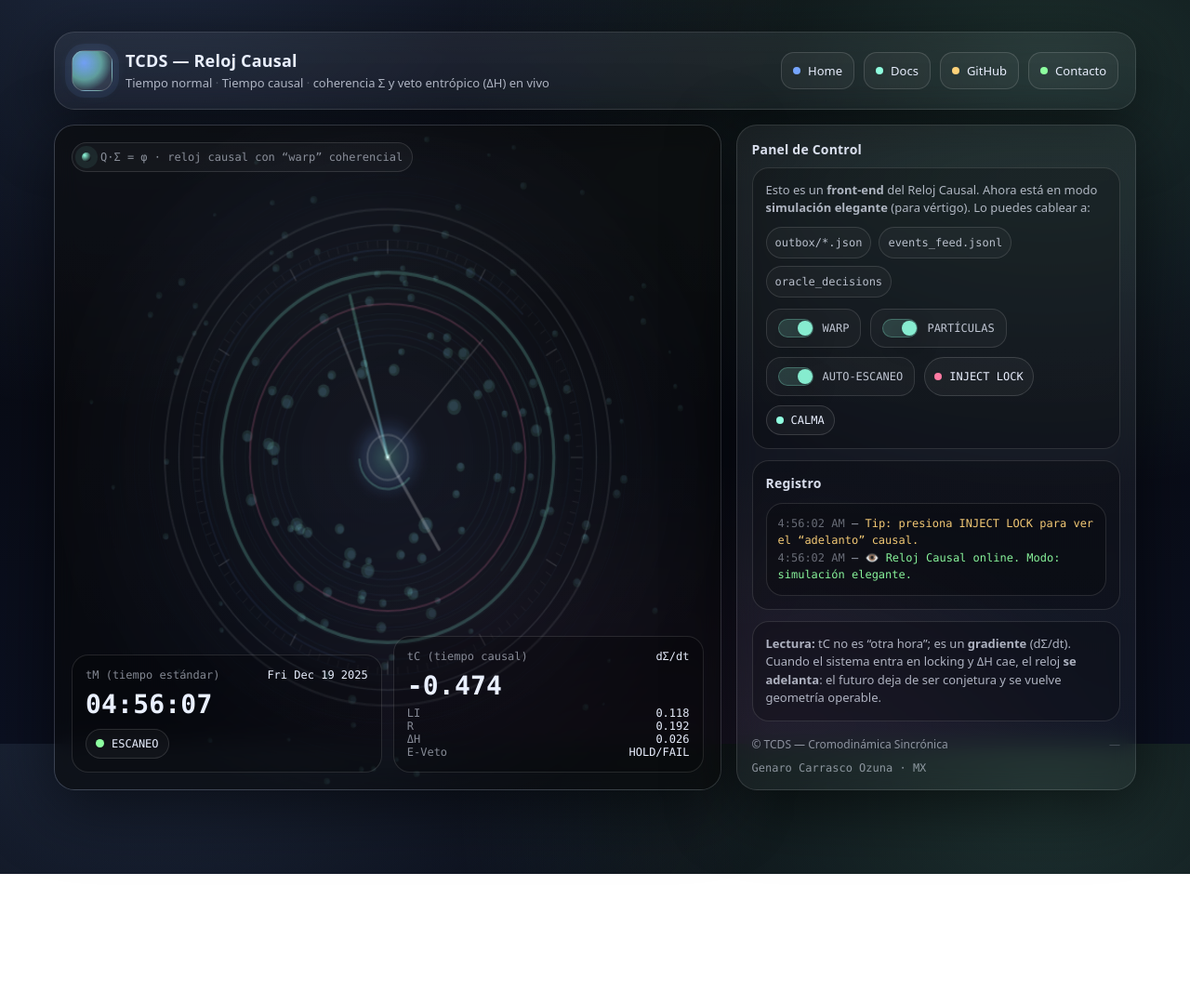
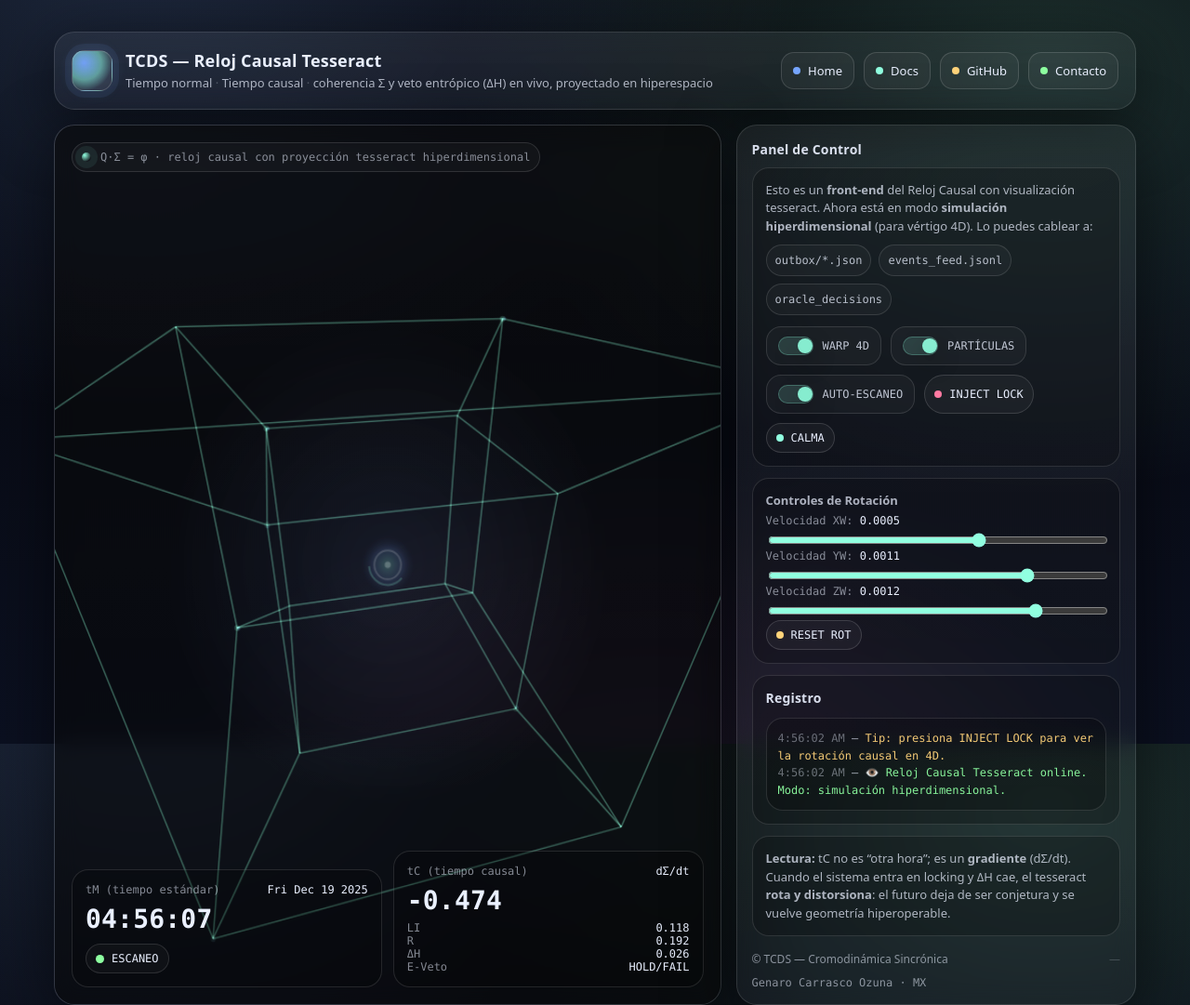
Before and after one commit to geozunac3536-jpg/Tcds_orac, a plain HTML site: page index.html in a window 1280 px wide. Shown: the top 1081 px of the page at 93% size. Before the commit the page ends 940 px from the top, so only its background shows below. Drawn offline with Linux system fonts and the light colour scheme.

Commit message:
Refactor index.html for Tesseract visualization
Updated the title and description meta tags to reflect the new Tesseract theme. Added rotation controls and enhanced the visualization of the causal clock with hyperdimensional features.

```diff
--- a/index.html
+++ b/index.html
@@ -3,8 +3,8 @@
 <head>
   <meta charset="utf-8" />
   <meta name="viewport" content="width=device-width,initial-scale=1" />
-  <title>TCDS — Reloj Causal</title>
-  <meta name="description" content="Reloj Causal TCDS: tiempo normal vs tiempo causal, coherencia Σ y veto entrópico en vivo." />
+  <title>TCDS — Reloj Causal Tesseract</title>
+  <meta name="description" content="Reloj Causal TCDS: tiempo normal vs tiempo causal, coherencia Σ y veto entrópico en vivo, visualizado como un tesseract hiperdimensional con controles de rotación." />
   <meta name="theme-color" content="#070a10" />
 
   <style>
@@ -195,6 +195,12 @@
       color:rgba(234,240,255,.92);
     }
 
+    .side h3{
+      margin:0 0 6px;
+      font-size:13px;
+      color:var(--mut);
+    }
+
     .tiles{
       display:grid;
       grid-template-columns: 1fr;
@@ -248,6 +254,23 @@
     .switch.on .knob{background: rgba(145,255,224,.15);border-color: rgba(145,255,224,.26)}
     .switch.on .knob:after{transform: translateX(18px);background: rgba(145,255,224,.9)}
 
+    .slider{
+      display:flex;
+      flex-direction:column;
+      gap:4px;
+      font-family:var(--mono);
+      font-size:12px;
+      color:var(--dim);
+    }
+    .slider input[type="range"]{
+      width:100%;
+      accent-color:var(--a2);
+    }
+    .slider .val{
+      color:var(--txt);
+      text-align:right;
+    }
+
     .log{
       margin-top:12px;
       font-family:var(--mono);
@@ -282,8 +305,8 @@
       <div class="brand">
         <div class="sig" aria-hidden="true"></div>
         <div>
-          <h1>TCDS — Reloj Causal</h1>
-          <div class="sub">Tiempo normal <span class="sep">·</span> Tiempo causal <span class="sep">·</span> coherencia Σ y veto entrópico (ΔH) en vivo</div>
+          <h1>TCDS — Reloj Causal Tesseract</h1>
+          <div class="sub">Tiempo normal <span class="sep">·</span> Tiempo causal <span class="sep">·</span> coherencia Σ y veto entrópico (ΔH) en vivo, proyectado en hiperespacio</div>
         </div>
       </div>
 
@@ -304,7 +327,7 @@
         <canvas id="clock"></canvas>
 
         <div class="overlay">
-          <div class="kicker"><span class="pulse"></span> Q·Σ = φ · reloj causal con “warp” coherencial</div>
+          <div class="kicker"><span class="pulse"></span> Q·Σ = φ · reloj causal con proyección tesseract hiperdimensional</div>
 
           <div class="hud">
             <div class="panel">
@@ -347,8 +370,8 @@
         <div class="tiles">
           <div class="tile">
             <p>
-              Esto es un <b>front-end</b> del Reloj Causal. Ahora está en modo
-              <b>simulación elegante</b> (para vértigo). Lo puedes cablear a:
+              Esto es un <b>front-end</b> del Reloj Causal con visualización tesseract. Ahora está en modo
+              <b>simulación hiperdimensional</b> (para vértigo 4D). Lo puedes cablear a:
               <span class="tagrow">
                 <span class="tag">outbox/*.json</span>
                 <span class="tag">events_feed.jsonl</span>
@@ -357,12 +380,29 @@
             </p>
 
             <div class="controls">
-              <div class="switch on" id="swWarp"><div class="knob"></div>WARP</div>
+              <div class="switch on" id="swWarp"><div class="knob"></div>WARP 4D</div>
               <div class="switch on" id="swParticles"><div class="knob"></div>PARTÍCULAS</div>
               <div class="switch on" id="swAuto"><div class="knob"></div>AUTO-ESCANEO</div>
               <a class="btn small" id="btnShock" href="javascript:void(0)"><span class="dot" style="background:var(--bad)"></span>INJECT LOCK</a>
               <a class="btn small" id="btnCalm" href="javascript:void(0)"><span class="dot" style="background:var(--a2)"></span>CALMA</a>
             </div>
+          </div>
+
+          <div class="tile">
+            <h3>Controles de Rotación</h3>
+            <div class="slider">
+              <label>Velocidad XW: <span class="val" id="speedXWVal">0.0005</span></label>
+              <input type="range" id="speedXW" min="-0.002" max="0.002" step="0.0001" value="0.0005">
+            </div>
+            <div class="slider">
+              <label>Velocidad YW: <span class="val" id="speedYWVal">0.0011</span></label>
+              <input type="range" id="speedYW" min="-0.002" max="0.002" step="0.0001" value="0.0011">
+            </div>
+            <div class="slider">
+              <label>Velocidad ZW: <span class="val" id="speedZWVal">0.0012</span></label>
+              <input type="range" id="speedZW" min="-0.002" max="0.002" step="0.0001" value="0.0012">
+            </div>
+            <a class="btn small" id="btnResetRot" href="javascript:void(0)"><span class="dot" style="background:var(--warn)"></span>RESET ROT</a>
           </div>
 
           <div class="tile">
@@ -373,8 +413,8 @@
           <div class="tile">
             <p>
               <b>Lectura:</b> tC no es “otra hora”; es un <b>gradiente</b> (dΣ/dt).
-              Cuando el sistema entra en locking y ΔH cae, el reloj <b>se adelanta</b>:
-              el futuro deja de ser conjetura y se vuelve geometría operable.
+              Cuando el sistema entra en locking y ΔH cae, el tesseract <b>rota y distorsiona</b>:
+              el futuro deja de ser conjetura y se vuelve geometría hiperoperable.
             </p>
           </div>
         </div>
@@ -392,10 +432,11 @@
 
 <script>
 /* ============================================================
-   TCDS CAUSAL CLOCK — “MEGALUJO VÉRTIGO”
-   - Canvas clock: rings + warp + particles
+   TCDS CAUSAL CLOCK — “TESERACTO HIPERDIMENSIONAL VÉRTIGO”
+   - Canvas: proyección rotante de tesseract + warp + particles
    - Live HUD: tM, tC, LI, R, dH, E-Veto
    - Simulation baseline (cableable a datos reales)
+   - Controles de rotación añadidos
    ============================================================ */
 
 const canvas = document.getElementById('clock');
@@ -411,7 +452,10 @@ const ui = {
   vetoVal: document.getElementById('vetoVal'),
   badge: document.getElementById('stateBadge'),
   stateText: document.getElementById('stateText'),
-  log: document.getElementById('log')
+  log: document.getElementById('log'),
+  speedXWVal: document.getElementById('speedXWVal'),
+  speedYWVal: document.getElementById('speedYWVal'),
+  speedZWVal: document.getElementById('speedZWVal')
 };
 
 let DPR = Math.max(1, Math.min(2, window.devicePixelRatio || 1));
@@ -440,6 +484,36 @@ function bindSwitch(id, key){
 bindSwitch('swWarp','warp');
 bindSwitch('swParticles','particles');
 bindSwitch('swAuto','auto');
+
+// --------- Rotation controls
+let rotationSpeeds = {
+  xw: 0.0005,
+  yw: 0.0011,
+  zw: 0.0012
+};
+
+function bindSlider(id, key, valEl){
+  const slider = document.getElementById(id);
+  slider.addEventListener('input', () => {
+    rotationSpeeds[key] = parseFloat(slider.value);
+    valEl.textContent = rotationSpeeds[key].toFixed(4);
+    logLine(`🔄 ${key.toUpperCase()} speed set to ${rotationSpeeds[key].toFixed(4)}`, 'warn');
+  });
+}
+bindSlider('speedXW', 'xw', ui.speedXWVal);
+bindSlider('speedYW', 'yw', ui.speedYWVal);
+bindSlider('speedZW', 'zw', ui.speedZWVal);
+
+document.getElementById('btnResetRot').addEventListener('click', () => {
+  rotationSpeeds = { xw: 0.0005, yw: 0.0011, zw: 0.0012 };
+  document.getElementById('speedXW').value = rotationSpeeds.xw;
+  document.getElementById('speedYW').value = rotationSpeeds.yw;
+  document.getElementById('speedZW').value = rotationSpeeds.zw;
+  ui.speedXWVal.textContent = rotationSpeeds.xw.toFixed(4);
+  ui.speedYWVal.textContent = rotationSpeeds.yw.toFixed(4);
+  ui.speedZWVal.textContent = rotationSpeeds.zw.toFixed(4);
+  logLine('🔄 Rotation speeds reset', 'ok');
+});
 
 // --------- Log
 function logLine(text, klass=''){
@@ -598,44 +672,138 @@ function stepSim(now){
 
 function clamp(x,a,b){ return Math.max(a, Math.min(b, x)); }
 
+// --------- Tesseract data
+const tesseractVertices = [];
+for (let x = -1; x <= 1; x += 2) {
+  for (let y = -1; y <= 1; y += 2) {
+    for (let z = -1; z <= 1; z += 2) {
+      for (let w = -1; w <= 1; w += 2) {
+        tesseractVertices.push([x, y, z, w]);
+      }
+    }
+  }
+}
+
+const tesseractEdges = [];
+for (let i = 0; i < tesseractVertices.length; i++) {
+  for (let j = i + 1; j < tesseractVertices.length; j++) {
+    let diffCount = 0;
+    for (let k = 0; k < 4; k++) {
+      if (tesseractVertices[i][k] !== tesseractVertices[j][k]) diffCount++;
+    }
+    if (diffCount === 1) {
+      tesseractEdges.push([i, j]);
+    }
+  }
+}
+
+// --------- Rotation matrices
+function rotate4D(point, angleXW, angleYW, angleZW) {
+  const cosXW = Math.cos(angleXW);
+  const sinXW = Math.sin(angleXW);
+  const cosYW = Math.cos(angleYW);
+  const sinYW = Math.sin(angleYW);
+  const cosZW = Math.cos(angleZW);
+  const sinZW = Math.sin(angleZW);
+
+  let [x, y, z, w] = point;
+
+  // Rotate XW
+  let tempX = x * cosXW - w * sinXW;
+  let tempW = x * sinXW + w * cosXW;
+  x = tempX;
+  w = tempW;
+
+  // Rotate YW
+  let tempY = y * cosYW - w * sinYW;
+  tempW = y * sinYW + w * cosYW;
+  y = tempY;
+  w = tempW;
+
+  // Rotate ZW
+  let tempZ = z * cosZW - w * sinZW;
+  tempW = z * sinZW + w * cosZW;
+  z = tempZ;
+  w = tempW;
+
+  return [x, y, z, w];
+}
+
+// --------- Project 4D to 3D
+function project4DTo3D(point, dist4D = 2) {
+  const [x, y, z, w] = point;
+  const factor = dist4D / (dist4D - w);
+  return [x * factor, y * factor, z * factor];
+}
+
+// --------- Project 3D to 2D
+function project3DTo2D(point, dist3D = 4) {
+  const [x, y, z] = point;
+  const factor = dist3D / (dist3D - z);
+  return [x * factor, y * factor];
+}
+
 // --------- Render
 function draw(now){
   stepSim(now);
 
   const w = canvas.width;
   const h = canvas.height;
-  const cx = w*0.5;
-  const cy = h*0.5;
-  const R = Math.min(w,h) * 0.34;
+  const cx = w * 0.5;
+  const cy = h * 0.5;
+  const scale = Math.min(w, h) * 0.2;
 
   ctx.clearRect(0,0,w,h);
 
   // soft vignette
   ctx.save();
-  const vg = ctx.createRadialGradient(cx,cy,R*0.2,cx,cy,R*1.65);
+  const vg = ctx.createRadialGradient(cx,cy,scale*0.2,cx,cy,scale*1.65);
   vg.addColorStop(0, 'rgba(0,0,0,0)');
   vg.addColorStop(1, 'rgba(0,0,0,0.55)');
   ctx.fillStyle = vg;
   ctx.fillRect(0,0,w,h);
   ctx.restore();
 
-  // warp background rings
-  const warp = toggles.warp ? (0.40 + 0.75*Math.max(0, state.Sigma)) : 0.0;
-  drawWarp(cx,cy,R, now, warp);
+  // warp background (adapted for tesseract distortion)
+  const warp = toggles.warp ? (0.40 + 0.75 * Math.max(0, state.Sigma)) : 0.0;
+  const dist4D = 2 + warp * 2; // Distort projection based on warp
 
-  // particles
+  // Rotate angles based on time and Sigma, using controllable speeds
+  const t = now * 0.001;
+  const angleXW = t * rotationSpeeds.xw * 1000 + state.Sigma * 2; // Multiply t by 1000 if speeds are small
+  const angleYW = t * rotationSpeeds.yw * 1000 + state.LI * 2;
+  const angleZW = t * rotationSpeeds.zw * 1000 + state.R * 2;
+
+  // Project vertices
+  const projectedVertices = tesseractVertices.map(v => {
+    const rotated = rotate4D(v, angleXW, angleYW, angleZW);
+    const proj3D = project4DTo3D(rotated, dist4D);
+    const proj2D = project3DTo2D(proj3D);
+    return [cx + proj2D[0] * scale, cy + proj2D[1] * scale];
+  });
+
+  // Draw edges
+  ctx.save();
+  ctx.strokeStyle = `rgba(145,255,224,${0.3 + 0.4 * state.Sigma})`;
+  ctx.lineWidth = 1.5 * DPR;
+  ctx.globalCompositeOperation = 'lighter';
+  for (const [i, j] of tesseractEdges) {
+    const [x1, y1] = projectedVertices[i];
+    const [x2, y2] = projectedVertices[j];
+    ctx.beginPath();
+    ctx.moveTo(x1, y1);
+    ctx.lineTo(x2, y2);
+    ctx.stroke();
+  }
+  ctx.restore();
+
+  // particles along edges or vertices
   if(toggles.particles){
-    drawParticles(cx,cy,R, now, warp);
+    drawParticlesOnTesseract(projectedVertices, now, warp);
   }
 
-  // main clock rings
-  drawRings(cx,cy,R, now);
-
-  // hands: tM, tC
-  drawHands(cx,cy,R, now);
-
-  // center glow
-  drawCore(cx,cy,R, now);
+  // center glow adapted
+  drawCore(cx, cy, scale, now);
 
   // HUD update
   const d = new Date();
@@ -653,124 +821,27 @@ function draw(now){
   requestAnimationFrame(draw);
 }
 
-function drawWarp(cx,cy,R, now, warp){
-  const t = now*0.001;
-  const layers = 16;
-  for(let i=0;i<layers;i++){
-    const k = i/(layers-1);
-    const rr = R*(0.55 + 1.05*k);
-    const wob = (Math.sin(t*1.1 + i*0.6)*0.5 + Math.sin(t*0.7 + i*0.35))*0.5;
-    const a = 0.055 * (1-k) * (0.6 + warp) ;
-    ctx.beginPath();
-    ctx.lineWidth = Math.max(1, (1.2 - k)*DPR);
-    ctx.strokeStyle = `rgba(119,166,255,${a*0.85})`;
-    ctx.arc(cx,cy, rr + wob*R*0.03*(0.2+warp), 0, Math.PI*2);
-    ctx.stroke();
-
-    ctx.beginPath();
-    ctx.strokeStyle = `rgba(145,255,224,${a*0.65})`;
-    ctx.arc(cx,cy, rr*0.93 + wob*R*0.02*(0.2+warp), 0, Math.PI*2);
-    ctx.stroke();
-  }
-}
-
-function drawParticles(cx,cy,R, now, warp){
+function drawParticlesOnTesseract(vertices, now, warp){
   const t = now*0.001;
   ctx.save();
   ctx.globalCompositeOperation = 'lighter';
 
-  for(const p of particles){
-    // spiral motion
-    p.ang += p.vel * 0.006 * (0.25 + warp);
-    const rad = (0.12 + p.rad) * (R*1.35);
-    const swirl = Math.sin(t*1.2 + p.rad*9.0) * (R*0.04) * (0.25+warp);
-    const x = cx + Math.cos(p.ang) * (rad + swirl);
-    const y = cy + Math.sin(p.ang) * (rad + swirl);
-
-    const alpha = 0.06 + 0.18*(1-p.rad) + 0.12*Math.max(0,state.Sigma);
-    const size = (0.9 + p.w) * (0.9 + 1.7*(1-p.rad)) * DPR;
+  for(let i = 0; i < vertices.length; i++){
+    const [x, y] = vertices[i];
+    const alpha = 0.1 + 0.3 * Math.sin(t + i);
+    const size = (1.5 + 2.5 * warp) * DPR;
 
     ctx.beginPath();
-    ctx.fillStyle = `rgba(145,255,224,${alpha*0.55})`;
-    ctx.arc(x,y,size,0,Math.PI*2);
+    ctx.fillStyle = `rgba(145,255,224,${alpha * 0.55})`;
+    ctx.arc(x, y, size, 0, Math.PI*2);
     ctx.fill();
 
     ctx.beginPath();
-    ctx.fillStyle = `rgba(119,166,255,${alpha*0.40})`;
-    ctx.arc(x+Math.sin(p.ang)*1.2, y-Math.cos(p.ang)*1.2, size*0.65, 0, Math.PI*2);
+    ctx.fillStyle = `rgba(119,166,255,${alpha * 0.40})`;
+    ctx.arc(x + Math.sin(t + i) * 2, y + Math.cos(t + i) * 2, size * 0.65, 0, Math.PI*2);
     ctx.fill();
   }
 
-  ctx.restore();
-}
-
-function drawRings(cx,cy,R, now){
-  const t = now*0.001;
-  // outer halo
-  ring(cx,cy,R*1.10, 2.0, `rgba(255,255,255,0.08)`);
-  ring(cx,cy,R*1.03, 1.2, `rgba(255,255,255,0.10)`);
-
-  // coherence ring (thickness depends on Sigma)
-  const thick = (2.0 + 6.0*state.Sigma) * DPR;
-  ring(cx,cy,R*0.82, thick, `rgba(145,255,224,${0.16+0.24*state.Sigma})`);
-
-  // entropy ring (color depends on dH)
-  const ok = state.dH <= -0.20;
-  ring(cx,cy,R*0.68, 2.0*DPR, ok ? `rgba(142,255,161,0.20)` : `rgba(255,122,162,0.18)`);
-
-  // ticks
-  ctx.save();
-  ctx.translate(cx,cy);
-  for(let i=0;i<120;i++){
-    const a = (i/120)*Math.PI*2;
-    const major = (i%10===0);
-    const len = (major ? 12 : 6) * DPR;
-    const rr1 = R*0.96;
-    const rr2 = rr1 - len;
-    ctx.beginPath();
-    ctx.lineWidth = (major ? 1.2 : 0.9) * DPR;
-    ctx.strokeStyle = major ? `rgba(255,255,255,0.15)` : `rgba(255,255,255,0.08)`;
-    ctx.moveTo(Math.cos(a)*rr1, Math.sin(a)*rr1);
-    ctx.lineTo(Math.cos(a)*rr2, Math.sin(a)*rr2);
-    ctx.stroke();
-  }
-  ctx.restore();
-
-  // subtle orbit arcs
-  ctx.save();
-  ctx.globalAlpha = 0.7;
-  ctx.globalCompositeOperation = 'lighter';
-  arc(cx,cy,R*0.92, t*0.35, t*0.35 + Math.PI*1.2, `rgba(119,166,255,0.11)`, 2.0*DPR);
-  arc(cx,cy,R*0.75, -t*0.42, -t*0.42 + Math.PI*0.9, `rgba(145,255,224,0.10)`, 2.0*DPR);
-  ctx.restore();
-}
-
-function drawHands(cx,cy,R, now){
-  const d = new Date();
-  const sec = d.getSeconds() + d.getMilliseconds()/1000;
-  const min = d.getMinutes() + sec/60;
-  const hr  = (d.getHours()%12) + min/60;
-
-  // tM hands
-  const aS = (sec/60)*Math.PI*2 - Math.PI/2;
-  const aM = (min/60)*Math.PI*2 - Math.PI/2;
-  const aH = (hr/12)*Math.PI*2 - Math.PI/2;
-
-  // tC hand: phase lead based on Sigma and dH
-  // more Sigma + more negative dH => lead
-  const lead = clamp(0.10 + 0.85*state.Sigma + 0.35*clamp((-state.dH),0,0.6), 0, 1.4);
-  const aC = aM + lead*0.55; // offset from minute hand for “vértigo”
-
-  // draw
-  hand(cx,cy,aH, R*0.48, 3.2*DPR, `rgba(255,255,255,0.22)`);
-  hand(cx,cy,aM, R*0.62, 2.5*DPR, `rgba(255,255,255,0.20)`);
-  hand(cx,cy,aS, R*0.70, 1.6*DPR, `rgba(255,255,255,0.14)`);
-
-  // causal hand (glowing)
-  ctx.save();
-  ctx.globalCompositeOperation='lighter';
-  hand(cx,cy,aC, R*0.74, (2.8+2.2*state.Sigma)*DPR, `rgba(145,255,224,${0.18+0.22*state.Sigma})`);
-  hand(cx,cy,aC, R*0.58, (1.2+1.0*state.Sigma)*DPR, `rgba(119,166,255,${0.12+0.18*state.Sigma})`);
   ctx.restore();
 }
 
@@ -819,30 +890,10 @@ function ring(cx,cy,r, lw, col){
   ctx.arc(cx,cy,r,0,Math.PI*2);
   ctx.stroke();
 }
-function arc(cx,cy,r, a0, a1, col, lw){
-  ctx.beginPath();
-  ctx.strokeStyle = col;
-  ctx.lineWidth = lw;
-  ctx.lineCap = 'round';
-  ctx.arc(cx,cy,r,a0,a1);
-  ctx.stroke();
-}
-function hand(cx,cy, ang, len, lw, col){
-  const x = cx + Math.cos(ang)*len;
-  const y = cy + Math.sin(ang)*len;
-
-  ctx.beginPath();
-  ctx.lineWidth = lw;
-  ctx.strokeStyle = col;
-  ctx.lineCap = 'round';
-  ctx.moveTo(cx,cy);
-  ctx.lineTo(x,y);
-  ctx.stroke();
-}
 
 // initial log
-logLine('👁️ Reloj Causal online. Modo: simulación elegante.', 'ok');
-logLine('Tip: presiona INJECT LOCK para ver el “adelanto” causal.', 'warn');
+logLine('👁️ Reloj Causal Tesseract online. Modo: simulación hiperdimensional.', 'ok');
+logLine('Tip: presiona INJECT LOCK para ver la rotación causal en 4D.', 'warn');
 
 requestAnimationFrame(draw);
 </script>
```
